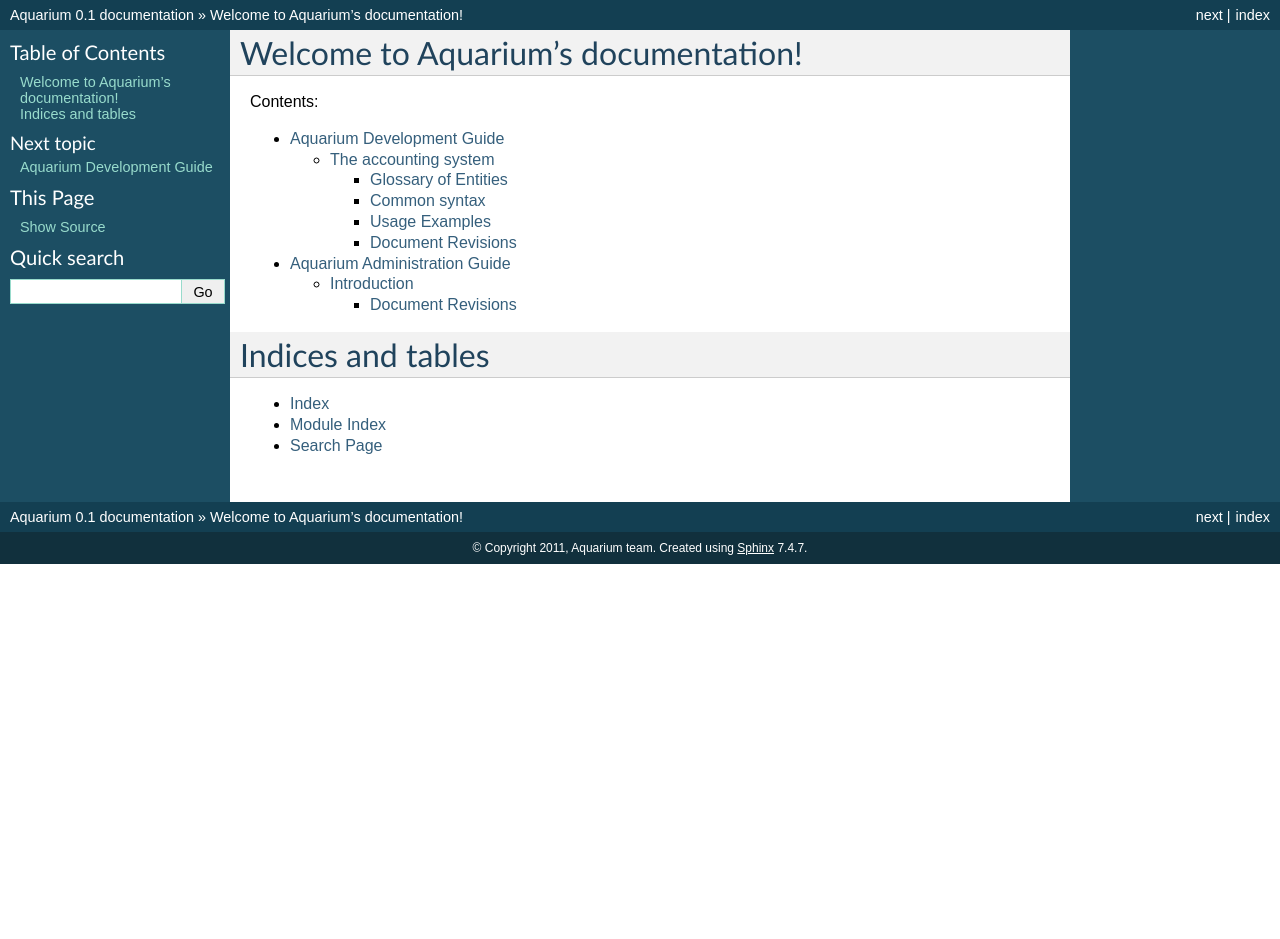
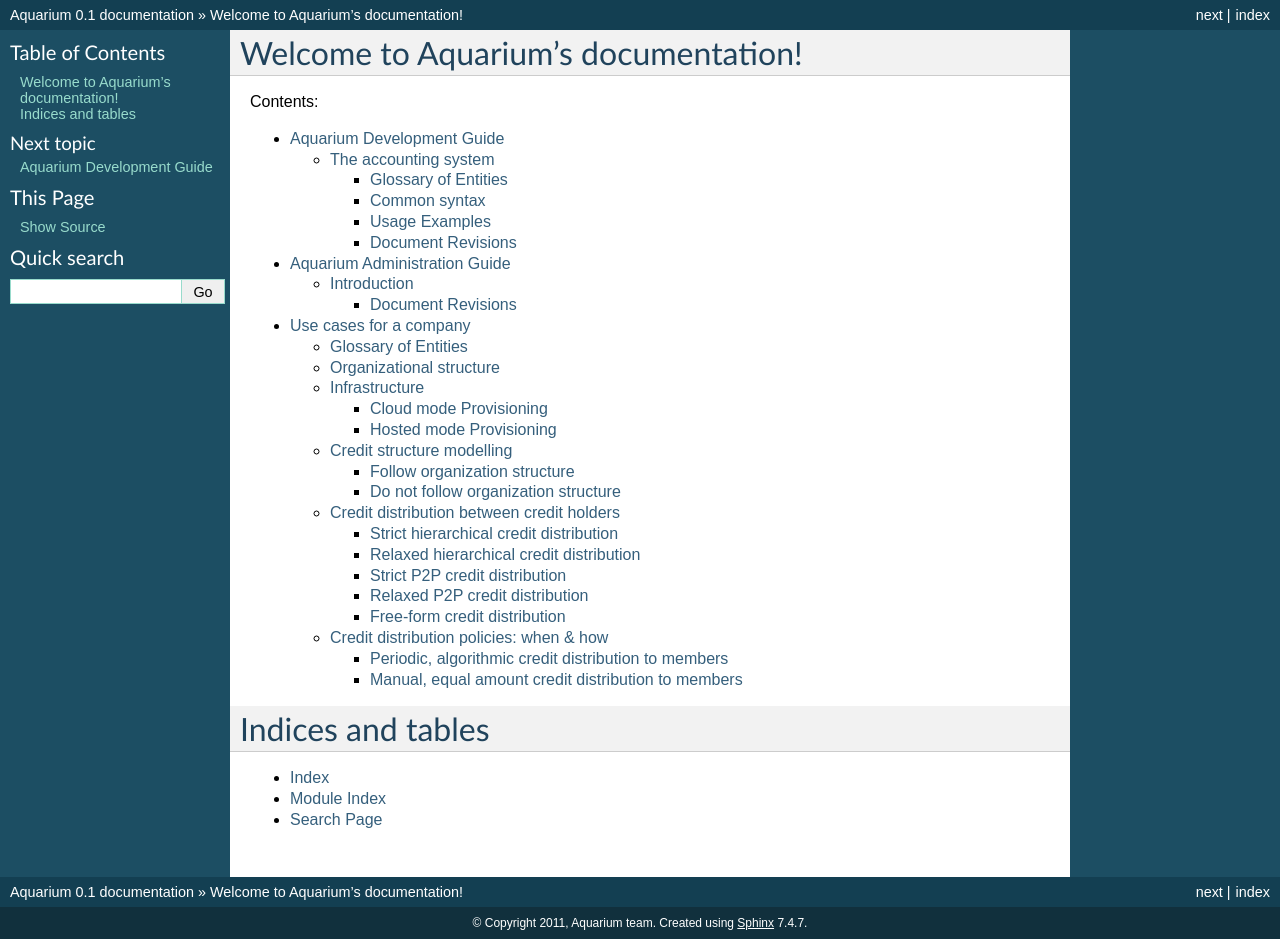
Before and after one commit to loverdos/aquarium, a Sphinx documentation site: the page built from doc/manual/source/index.rst, in a window 1280 px wide. Built offline with Sphinx 7.4.7, drawn with Linux system fonts in a browser that asks for light colours; formulas are drawn with MathJax 3; before the commit the page ends 900 px from its top, so only the background shows below that; some of the changed lines change nothing that is shown.

Commit message:
Add credit use cases for a company

```diff
--- a/doc/manual/source/conf.py
+++ b/doc/manual/source/conf.py
@@ -128,7 +128,7 @@
 
 # If true, SmartyPants will be used to convert quotes and dashes to
 # typographically correct entities.
-#html_use_smartypants = True
+html_use_smartypants = True
 
 # Custom sidebar templates, maps document names to template names.
 #html_sidebars = {}
@@ -196,7 +196,7 @@
 #latex_use_parts = False
 
 # If true, show page references after internal links.
-#latex_show_pagerefs = False
+latex_show_pagerefs = True
 
 # If true, show URL addresses after external links.
 #latex_show_urls = False
--- a/doc/manual/source/index.rst
+++ b/doc/manual/source/index.rst
@@ -13,6 +13,7 @@
 
   devguide
   adminguide
+  usecase-company
 
 Indices and tables
 ==================
--- /dev/null
+++ b/doc/manual/source/usecase-company.rst
@@ -0,0 +1,489 @@
+Use cases for a company
+====
+
+Here we present use cases related to the context of a company and mainly from the credits point of view.
+We show how several company units and individuals use the
+cloud infrastructure provided by GRNET, either in its entirety or partially. For reference, we use the term Okeanos to
+indicate the respective cloud offering. For cases where credit distribution details must be specified, we use a respective
+DSL (Domain Specific Language) in YAML format. Thus, we blend high-level descriptions with a technical representation.
+The exact semantics of this DSL are to be defined elsewhere. The DSLs shown are not part of the system design but may guide us
+to it.
+
+Each use case tries to demonstrate a minimal and self-contained example. This means that more complex use uses can
+be easily constructed by merging two or more of the given ones.
+
+The list of use cases is not meant to be exhaustive.
+
+Glossary of Entities
+----
+
+- *Employee*: An individual that works for the company.
+- *Organizational Unit*: An organizational structure within the company which has a specific function.
+  Organizational units can be further analyzed into sub-units.
+- *General Directorate*: The top-level organizational unit within a company.
+- *Directorate*: An organizational unit that is directly under the supervision of a General Directorate.
+- *Section*: An organizational unit that is directly under the supervision of a Directorate.
+- *Director*: An employee who manages a business unit.
+- *Okeanos*: The cloud offering by GRNET. Depending on context, this may be either the full cloud stack or parts of it,
+  e.g. Aquarium only.
+- *Aquarium*: The part of GRNET's cloud offering that deals with credits, accounting, billing, resource sharing.
+- *Credit structure*: A composite entity that can accumulate credits and can distribute them to underlying members.
+- *Credit strucure level* or *Credit level*: When creating hierarchies of credit structures, the credit (structure) level
+  is the hierarchy level. For example, the top level credit structure has a level of zero (0) or one (1) depending on
+  context (and basically whichever suits best the particular case).
+- *Credit holder*: An entity that owns credits. Can be a person or a composite credit structure.
+- *Parent credit structure*: In a hierarchical credit structure setting, for a given credit structure *A*,
+  its parent is the credit structure that has *A* as a member.
+
+
+Organizational structure
+----
+We introduce the following organizational structure of the company:
+
+- There are two *General Directorates*:
+
+  - Technical General Directorate. It is made of the following *Directorates*:
+
+    - Operations Directorate
+    - Network Directorate
+    - Technology Directorate. This Directorate is further made of the following *Sections*:
+
+      - Software Architecture Section
+      - Reasearch and Development (R&D) Section
+      - Middleware Section
+
+  - Business General Directorate. It is made of the following Directorates:
+
+    - Business Strategy & Development Directorate
+    - Sales Directorate
+
+
+Each General Directorate is headed by a *General Director* and each Directorate is headed by a *Director*. A Section is
+headed by a *Section Manager*.
+
+
+Infrastructure
+----
+
+Cloud mode Provisioning
+^^^^
+
+Case
+++++
+
+Okeanos is provided externally.
+
+The company has outsourced all of its infrastructure to an external Okeanos/cloud provider. All infrastructure support and
+operation tasks are performed by the external cloud provider. The initial administrative authority on behalf of the
+company is created, on request, by the cloud provider. All other users and credit structures are created by the Company
+itself.
+
+
+Hosted mode Provisioning
+^^^^
+
+Case
+++++
+
+Okeanos is provided in-house.
+
+The company has its own installation of Okeanos and is its administrator. All infrastructure support and operation tasks
+are performed by properly trained staff. The creation of single users and composite credit structures is performed by
+Company staff.
+
+
+
+Credit structure modelling
+----
+
+
+Follow organization structure
+^^^^
+
+Case
+++++
+
+The company credit structure is modelled after the organization structure.
+
+Every organizational unit corresponds to a credit structure. The members of each credit structure are taken
+from the member list of the respective organizational unit. So, we have the following credit structure:
+
+  - Technical. It is made of the following (sub)structures:
+
+    - Operations.
+    - Network.
+    - Technology. This structure is further made of the following structures:
+
+      - Software Architecture
+      - Reasearch and Development (R&D)
+      - Middleware
+
+  - Business. It is made of the following structure:
+
+    - Business Strategy & Development
+
+Comparing the above to the organizational structure, we see that there is no *Sales* structure. So the mapping from an
+organization structure to a credit structure is optional: the only requirement in this use case is that when the mapping
+exists it should be exact.
+
+
+Credit DSL
+++++
+
+.. code-block:: yaml
+
+  credit-structure:
+    name: Technical
+    label: Technical # A unique-per-company label, no spaces, no quotes
+    owner: user:Technical_General_Director_Alias # A URI for the general director
+    members:
+      - Operations
+      - Network
+      - Technology
+
+  credit-structure:
+    name: Business
+    label: Business
+    owner: user:Business_General_Director_Alias
+    members:
+      - Business_Strategy_and_Development
+
+  credit-structure:
+    name: Technology
+    label: Technology
+    owner: user:Technology_Director_Alias # A URI for the director
+    members:
+      - Software_Architecture
+      - Research_and_Development
+      - Middleware
+
+  credit-structure:
+    name: "Business Strategy & Development"
+    label: Business_Strategy_and_Development
+    owner: user:Business_Strategy_and_Development_Director_Alias # A URI for the director
+    members:
+      - employee:1234
+      - employee:1235
+      - employee:1236
+
+Do not follow organization structure
+^^^^
+
+Case
+++++
+The company credit structure does not follow the organization structure.
+
+The company credit structure has (rather historically) been modelled on demand as follows:
+
+  - IT cloud
+    All the infrastructure belongs to this credit structure
+
+    - Production cloud
+      This is used to power the company's business in the outside world
+
+    - Development and testing cloud
+      The infrastructure used to develop and test new products and services.
+
+    - R&D cloud
+      This is special credit structure that is used for technical and business R&D
+
+    - Data Warehouse cloud
+      Infrastructure that is used for loyalty campaigns, analytics, market research and reports.
+
+
+Note how the credit structure names have a "cloud" suffix to reflect their computational nature.
+
+Credit DSL
+++++
+
+.. code-block:: yaml
+
+  credit-structure:
+    name: "IT cloud"
+    label: IT_cloud # A unique-per-company label
+    owner: user:TechnicalGeneralDirectorAlias # A URI for the general director
+    members:
+      - Production_cloud
+      - Development_and_testing_cloud
+      - RnD_cloud
+      - Data_Warehouse_cloud
+
+
+
+Credit distribution between credit holders
+----
+
+Strict hierarchical credit distribution
+^^^^
+
+Case
+++++
+
+Credits are distributed from a credit structure level to immediately lower credit levels.
+
+For example, based on the company-wide infrastructure planning strategy, each year the General Director assigns credits to the
+Techical and Business credit structures. Their respective Directors appropriately distributed the credits they receive
+from the Director to their underlying structures and so on. In case the demand on resources exceeds the original planning, the
+procedure of top-down credit distribution can be re-initiated at will by the General Director. Credit usage can become part
+of the company KPIs (key performance indicators).
+
+
+Credit DSL
+++++
+
+Notice how this is the same as in the case of 'Follow organizational structure' shown previously.
+
+.. code-block:: yaml
+
+  credit-structure:
+    name: Technical
+    label: Technical # A unique-per-company label, no spaces, no quotes
+    owner: user:Technical_General_Director_Alias # A URI for the general director
+    members:
+      - Operations
+      - Network
+      - Technology
+
+  credit-structure:
+    name: Business
+    label: Business
+    owner: user:Business_General_Director_Alias
+    members:
+      - Business_Strategy_and_Development
+
+  credit-structure:
+    name: Technology
+    label: Technology
+    owner: user:Technology_Director_Alias # A URI for the director
+    members:
+      - Software_Architecture
+      - Research_and_Development
+      - Middleware
+
+  credit-structure:
+    name: "Business Strategy & Development"
+    label: Business_Strategy_and_Development
+    owner: user:Business_Strategy_and_Development_Director_Alias # A URI for the director
+    members:
+      - employee:1234
+      - employee:1235
+      - employee:1236
+
+
+Relaxed hierarchical credit distribution
+^^^^
+
+Case
+++++
+
+Credits are distributed from a credit structure level to any lower credit levels.
+
+For this use case, we assume that the credit structure follows the company organizational structure, as explained
+previously. Then, the General Director can give credits to the the R&D credit structure possibly because he/she has
+directly assign them a specific R&D task.
+
+
+Credit DSL
+++++
+We can extend the concept of credit structure hierarchy to that of credit structure DAG (Directed Acyclic Graph). In this
+example, under the Technical credit structure (which corresponds to a General Directorate) we not only classify
+Operations, Network and Technology (which correspond to Directorates) but also Research and Development (which corresponds
+to a Section).
+
+.. code-block:: yaml
+
+  credit-structure:
+    name: Technical
+    label: Technical # A unique-per-company label, no spaces, no quotes
+    owner: user:Technical_General_Director_Alias # A URI for the general director
+    members:
+      - Operations
+      - Network
+      - Technology
+      - Research_and_Development # This is under Technology as well
+
+  credit-structure:
+    name: Business
+    label: Business
+    owner: user:Business_General_Director_Alias
+    members:
+      - Business_Strategy_and_Development
+
+  credit-structure:
+    name: Technology
+    label: Technology
+    owner: user:Technology_Director_Alias # A URI for the director
+    members:
+      - Software_Architecture
+      - Research_and_Development
+      - Middleware
+
+  credit-structure:
+    name: "Business Strategy & Development"
+    label: Business_Strategy_and_Development
+    owner: user:Business_Strategy_and_Development_Director_Alias # A URI for the director
+    members:
+      - employee:1234
+      - employee:1235
+      - employee:1236
+
+
+Strict P2P credit distribution
+^^^^
+
+Case
+++++
+Credits can be distributed in a P2P fashion between credit holders (peers) of the same credit level.
+
+
+Peers are either employees or credit structures at the same level of credit structure organization. For example, under
+*Technology* structure, the *Software Architecture* and *R&D* structures can move credits between each other's wallet. Also,
+*Employee Alpha* of R&D and *Employee Beta*, also of R&D, can distribute credits to one another.
+
+Note that *strict* means that the credit holders are at the same credit level. As shown by a previous use case, this can
+be or not the same as the organizational level.
+
+
+
+Relaxed P2P credit distribution
+^^^^
+
+Case
+++++
+Credits can be distributed in a P2P fashion between credit holders (peers) regardless of their credit level.
+
+Two or more employees can distribute credits to one another, regardless of the credit structure they belong to. Also,
+two or more credit structures can distribute credits to one another, regardless of their parent credit structure.
+
+Credit DSL
+++++
+Here, ``credit-distribution`` denotes some form of authorization to distribute credits. This kind of authorization
+was implicit in the previous DSL examples where ``credit-structure`` was defined, since by definition a ``credit-structure`` is
+created in order to distribute credits.
+
+.. code-block:: yaml
+
+  credit-distribution:
+    source: employee:1234 # Employee Alpha
+    target: employee:9256 # Employee Beta
+
+  credit-distribution:
+    source: employee:9256 # Employee Beta
+    target: employee:1234 # Employee Alpha
+
+  credit-distribution:
+    source: structure:1 # Sofware Architecture
+    target: structure:2 # R&D
+
+
+
+Free-form credit distribution
+^^^^
+
+Case
+++++
+Credits can be distributed from a credit holder to any other credit holder.
+
+
+There are no structural constraints in credit distribution. Any credit holder has the ability to manage and distribute the
+respective credits at will.
+
+For example, two company employees, namely *Employee Alpha* and *Employee Beta*, are given the task to investigate some R&D scenario. Management
+fills their respective personal credit wallets with a credit amount that they are free to use at will in order to
+fulfill their task. The two employees quickly setup a credit structure named *R&D Lab Rho* to which they give a percentage
+of their credits. Each one is free to spend their remaining personal credits at will but at some point, Employee Alpha
+has an empty credit wallet and requests a few credits from Employee Beta, who agrees to provide them. At a later time,
+management decides it would be advantageous to engage a business user, *Employee Omega*, from a different part of the company
+as an external sponsor and observer.
+Employee Omega is also given credits to help the other two employees but does not actually join R&D Lab Rho. Employee Omega
+is an external observer who consults on the results and contributes credits to either the two other employees or the R&D Lab Rho
+explicitly.
+
+
+Credit DSL
+++++
+
+Here, the ``credit-structure`` definition implicitly describes a credit flow from the structure to the underlying
+employees, while the ``credit-distribution`` definitions describe credit flow for other cases.
+
+.. code-block:: yaml
+
+  credit-structure:
+    name: "R&D Alpha Rho"
+    label: RnD_Alpha_Rho
+    members: # Note how Employee Omega is not part of the credit structure
+      - employee:1234 # Employee Alpha
+      - employee:9256 # Employee Beta
+
+  credit-distribution:
+    source: employee:1234 # Employee Alpha
+    targets:
+      - employee:9256 # Employee Beta
+      - structure:3 # RnD_Alpha_Rho
+
+  credit-distribution:
+    source: employee:9256 # Employee Beta
+    targets:
+      - employee:1234 # Employee Alpha
+      - structure:3 # RnD_Alpha_Rho
+
+  credit-distribution:
+    source: employee:8888 # Employee Omega
+    targets:
+      - employee:1234 # Employee Alpha
+      - employee:9256 # Employee Beta
+      - structure:3 # RnD_Alpha_Rho
+
+
+
+Credit distribution policies: when & how
+----
+
+Assuming a credit structure with its members, the question is when and how credits are distributed from the parent
+credit holder to the member holders. The same ideas can of course be considered for distribution between peers.
+
+Periodic, algorithmic credit distribution to members
+^^^^
+
+Case
+++++
+Credits are distributed to credit structure members in a periodic fashion and based on a particular algorithm.
+
+Given a particular credit structure, a system process (provided and administered by the cloud infrastructure) runs
+periodically and distributes the credits own by the structure to its members, according to an agreed upon and pre-specified
+algorithm. For example, the administrator of the R&D structure decides that only eighty percent (80%) of the structure
+credits are distributed equally to each one of the members. In this case, the algorithm is represented by the formula
+
+  0.80 * credits / N
+
+where N is the number of the members.
+
+In the above description, we have assumed that the credit structure has its own credits.
+
+Credit DSL
+++++
+
+.. code-block:: yaml
+
+  credit_structure:
+    name: "Research & Development (R&D)"
+    label: Research_and_Development
+    members:
+      - employee:1234
+      - employee:1235
+      - employee:1236
+    credit_policy:
+      when: Periodic
+        period: 1 month
+      how: Agorithmic
+        formula: 0.80 * $credits / $member_count
+
+
+Manual, equal amount credit distribution to members
+^^^^
+
+Case
+++++
+
+Credit DSL
+++++
```
Also changed, not shown: 2 other files.
